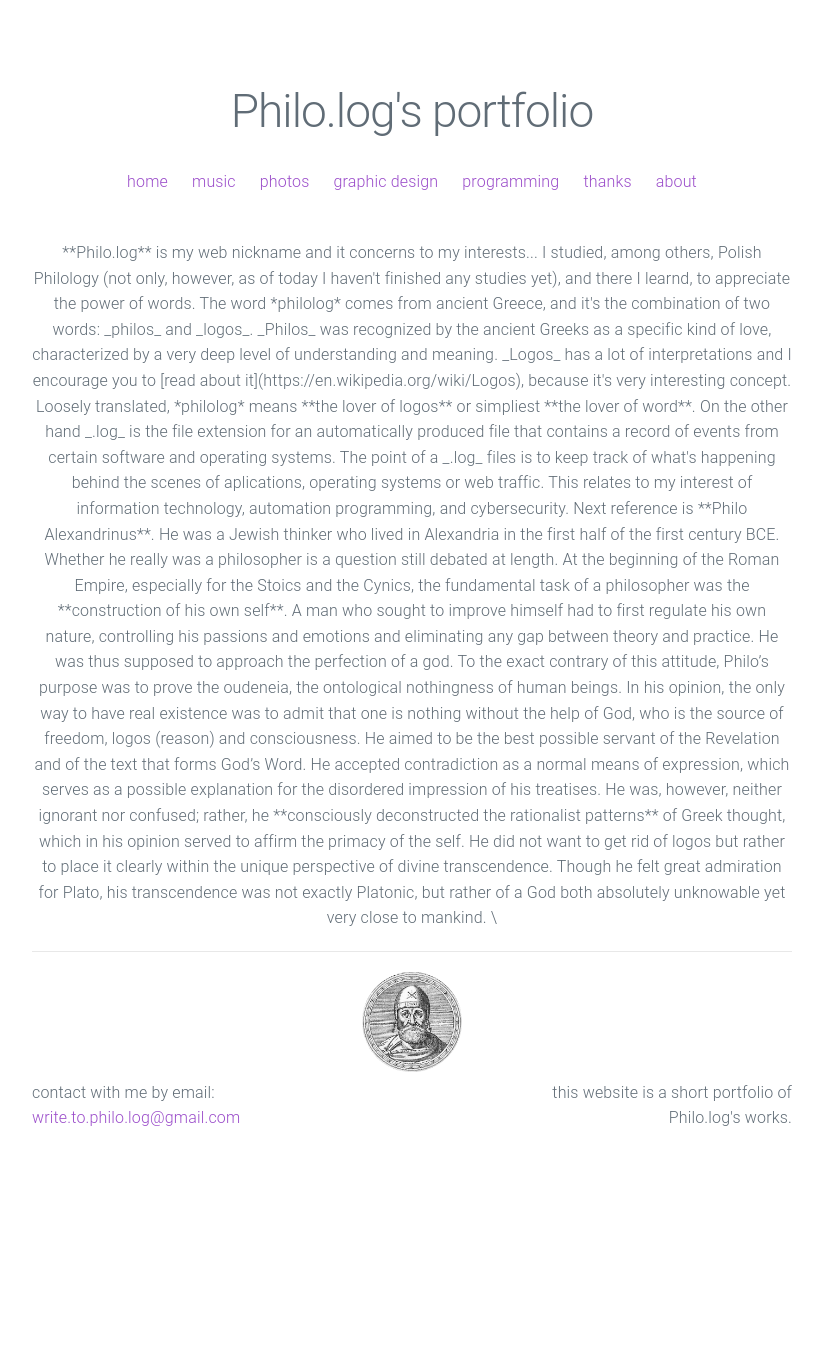
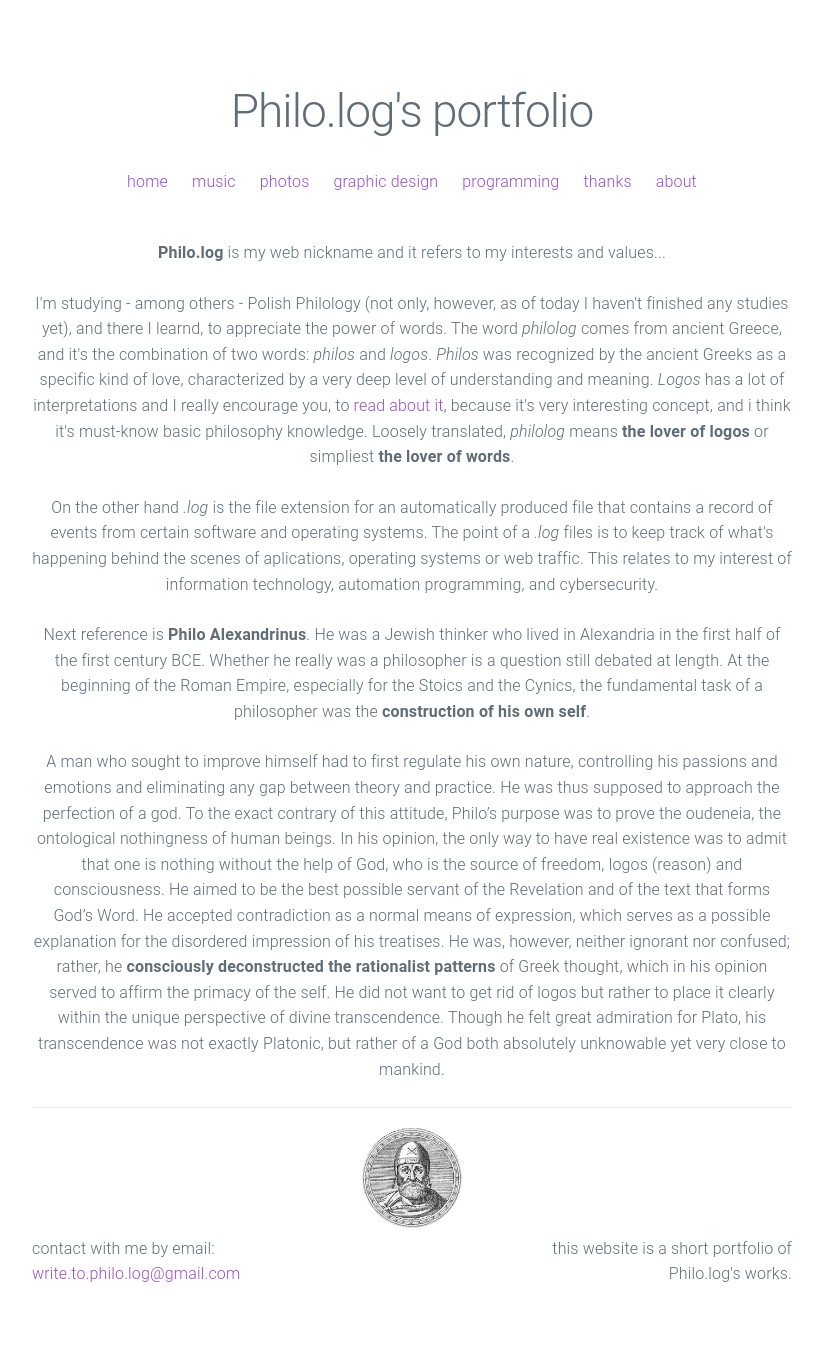
Before and after one commit to XNIZDUCH/xnizduch.github.io, a Jekyll site: the page built from about.md, in a window 1280 px wide. Shown: the whole page, without its empty margins (228-1051 px from the left). Built offline with Jekyll 4.4.1, drawn with Linux system fonts in a browser that asks for light colours; before the commit the page ends 1196 px from its top, so only the background shows below that.

Commit message:
Update about.md

```diff
--- a/about.md
+++ b/about.md
@@ -5,17 +5,14 @@ permalink: /about/
 ---
 <center>
 
+<p><b>Philo.log</b> is my web nickname and it refers to my interests and values...</p>
 
-**Philo.log** is my web nickname and it concerns to my interests...
+<p>I'm studying - among others - Polish Philology (not only, however, as of today I haven't finished any studies yet), and there I learnd, to appreciate the power of words. The word <i>philolog</i> comes from ancient Greece, and it's the combination of two words: <i>philos</i> and <i>logos</i>. <i>Philos</i> was recognized by the ancient Greeks as a specific kind of love, characterized by a very deep level of understanding and meaning. <i>Logos</i> has a lot of interpretations and I really encourage you, to <a href="https://en.wikipedia.org/wiki/Logos">read about it</a>, because it's very interesting concept, and i think it's must-know basic philosophy knowledge. Loosely translated, <i>philolog</i> means <b>the lover of logos</b> or simpliest <b>the lover of words</b>.</p>
 
-I studied, among others, Polish Philology (not only, however, as of today I haven't finished any studies yet), and there I learnd, to appreciate the power of words. The word *philolog* comes from ancient Greece, and it's the combination of two words: _philos_ and _logos_. _Philos_ was recognized by the ancient Greeks as a specific kind of love, characterized by a very deep level of understanding and meaning. _Logos_ has a lot of interpretations and I encourage you to [read about it](https://en.wikipedia.org/wiki/Logos), because it's very interesting concept. Loosely translated, *philolog* means **the lover of logos** or simpliest **the lover of word**.
+<p>On the other hand <i>.log</i> is the file extension for an automatically produced file that contains a record of events from certain software and operating systems. The point of a <i>.log</i> files is to keep track of what's happening behind the scenes of aplications, operating systems or web traffic. This relates to my interest of information technology, automation programming, and cybersecurity.</p>
 
-On the other hand _.log_ is the file extension for an automatically produced file that contains a record of events from certain software and operating systems. The point of a _.log_ files is to keep track of what's happening behind the scenes of aplications, operating systems or web traffic. This relates to my interest of information technology, automation programming, and cybersecurity.
+<p>Next reference is <b>Philo Alexandrinus</b>. He was a Jewish thinker who lived in Alexandria in the first half of the first century BCE. Whether he really was a philosopher is a question still debated at length. At the beginning of the Roman Empire, especially for the Stoics and the Cynics, the fundamental task of a philosopher was the <b>construction of his own self</b>.</p>
 
-Next reference is **Philo Alexandrinus**. He was a Jewish thinker who lived in Alexandria in the first half of the first century BCE. Whether he really was a philosopher is a question still debated at length. At the beginning of the Roman Empire, especially for the Stoics and the Cynics, the fundamental task of a philosopher was the **construction of his own self**.
+<p>A man who sought to improve himself had to first regulate his own nature, controlling his passions and emotions and eliminating any gap between theory and practice. He was thus supposed to approach the perfection of a god. To the exact contrary of this attitude, Philo’s purpose was to prove the oudeneia, the ontological nothingness of human beings. In his opinion, the only way to have real existence was to admit that one is nothing without the help of God, who is the source of freedom, logos (reason) and consciousness. He aimed to be the best possible servant of the Revelation and of the text that forms God’s Word. He accepted contradiction as a normal means of expression, which serves as a possible explanation for the disordered impression of his treatises. He was, however, neither ignorant nor confused; rather, he <b>consciously deconstructed the rationalist patterns</b> of Greek thought, which in his opinion served to affirm the primacy of the self. He did not want to get rid of logos but rather to place it clearly within the unique perspective of divine transcendence. Though he felt great admiration for Plato, his transcendence was not exactly Platonic, but rather of a God both absolutely unknowable yet very close to mankind.</p>
 
-A man who sought to improve himself had to first regulate his own nature, controlling his passions and emotions and eliminating any gap between theory and practice. He was thus supposed to approach the perfection of a god. To the exact contrary of this attitude, Philo’s purpose was to prove the oudeneia, the ontological nothingness of human beings. In his opinion, the only way to have real existence was to admit that one is nothing without the help of God, who is the source of freedom, logos (reason) and consciousness. He aimed to be the best possible servant of the Revelation and of the text that forms God’s Word. He accepted contradiction as a normal means of expression, which serves as a possible explanation for the disordered impression of his treatises. He was, however, neither ignorant nor confused; rather, he **consciously deconstructed the rationalist patterns** of Greek thought, which in his opinion served to affirm the primacy of the self. He did not want to get rid of logos but rather to place it clearly within the unique perspective of divine transcendence. Though he felt great admiration for Plato, his transcendence was not exactly Platonic, but rather of a God both absolutely unknowable yet very close to mankind.
-
-
-
-\</center>
+</center>
```
